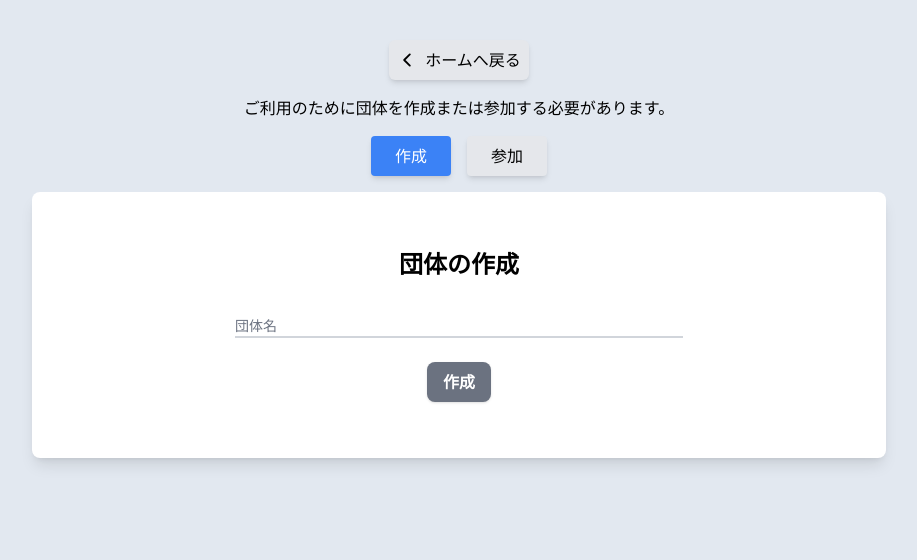
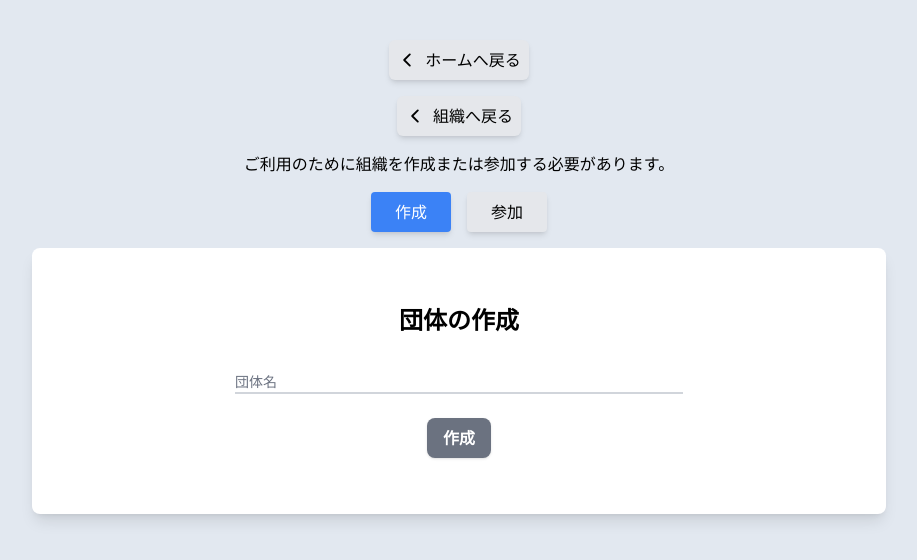
Before and after one commit to kaitobq/kioureki-vol3, a Next.js app in the folder frontend/: page /organization/new in a window 1280 px wide. Shown: the top 560 px of the page, without its empty margins (181-1098 px from the left). Built offline with nearby package versions, Linux system fonts and the light colour scheme.

Commit message:
fix: join error

```diff
--- a/frontend/app/organization/new/page.tsx
+++ b/frontend/app/organization/new/page.tsx
@@ -18,8 +18,15 @@ const NewOrganizationPage = () => {
         <IoChevronBackOutline className="text-xl mr-2" />
         ホームへ戻る
       </a>
+      <a
+        href="/organization"
+        className="flex items-center bg-gray-200 w-fit rounded-md mb-4 p-2 shadow-md hover:bg-gray-300 transition duration-200"
+      >
+        <IoChevronBackOutline className="text-xl mr-2" />
+        組織へ戻る
+      </a>
       <h3 className="mb-4">
-        ご利用のために団体を作成または参加する必要があります。
+        ご利用のために組織を作成または参加する必要があります。
       </h3>
       <div className="flex justify-center space-x-4 mb-4">
         <button
```
Also changed, not shown: 2 other files (tests, documents, lock files or other folders).
